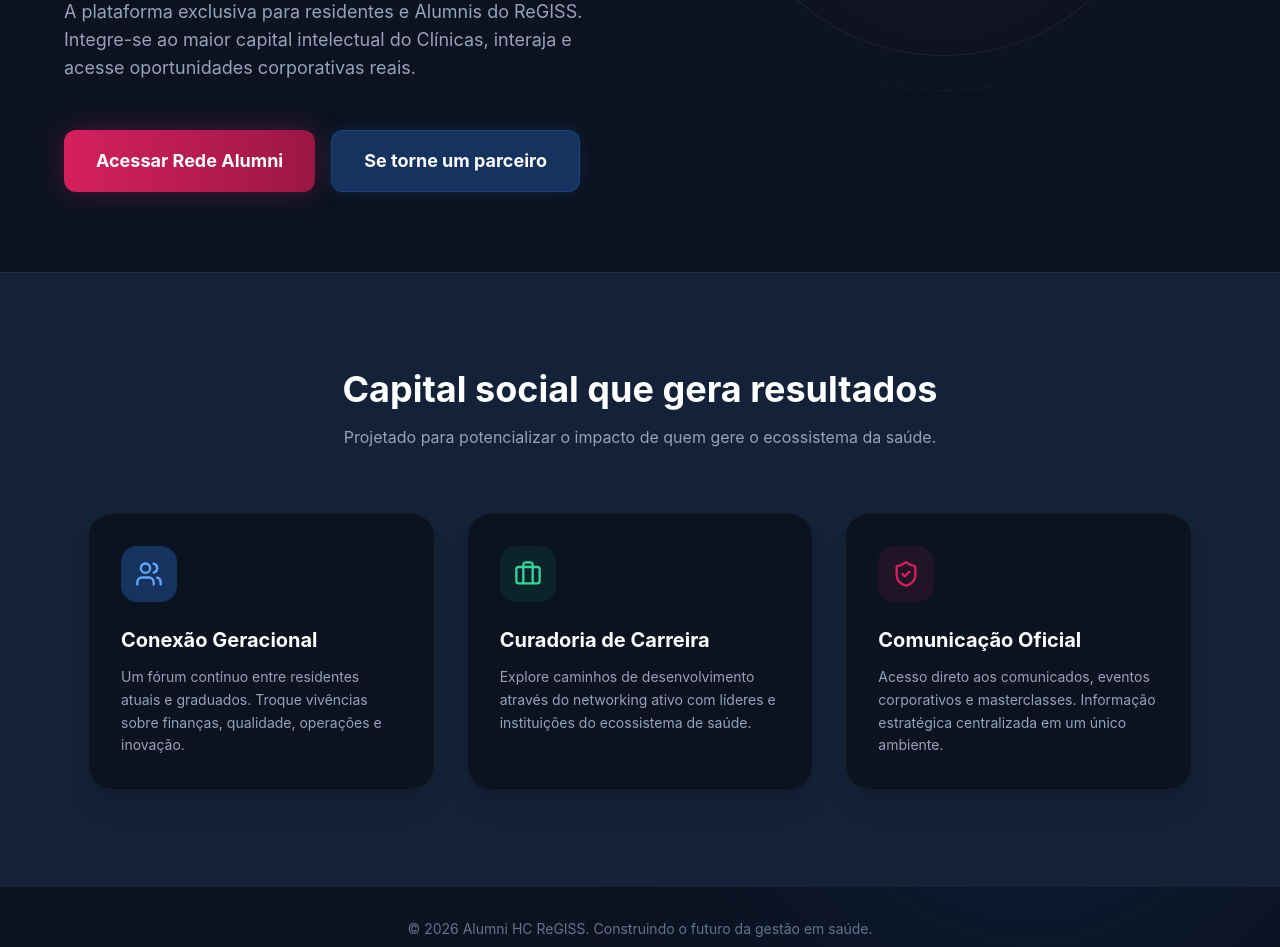
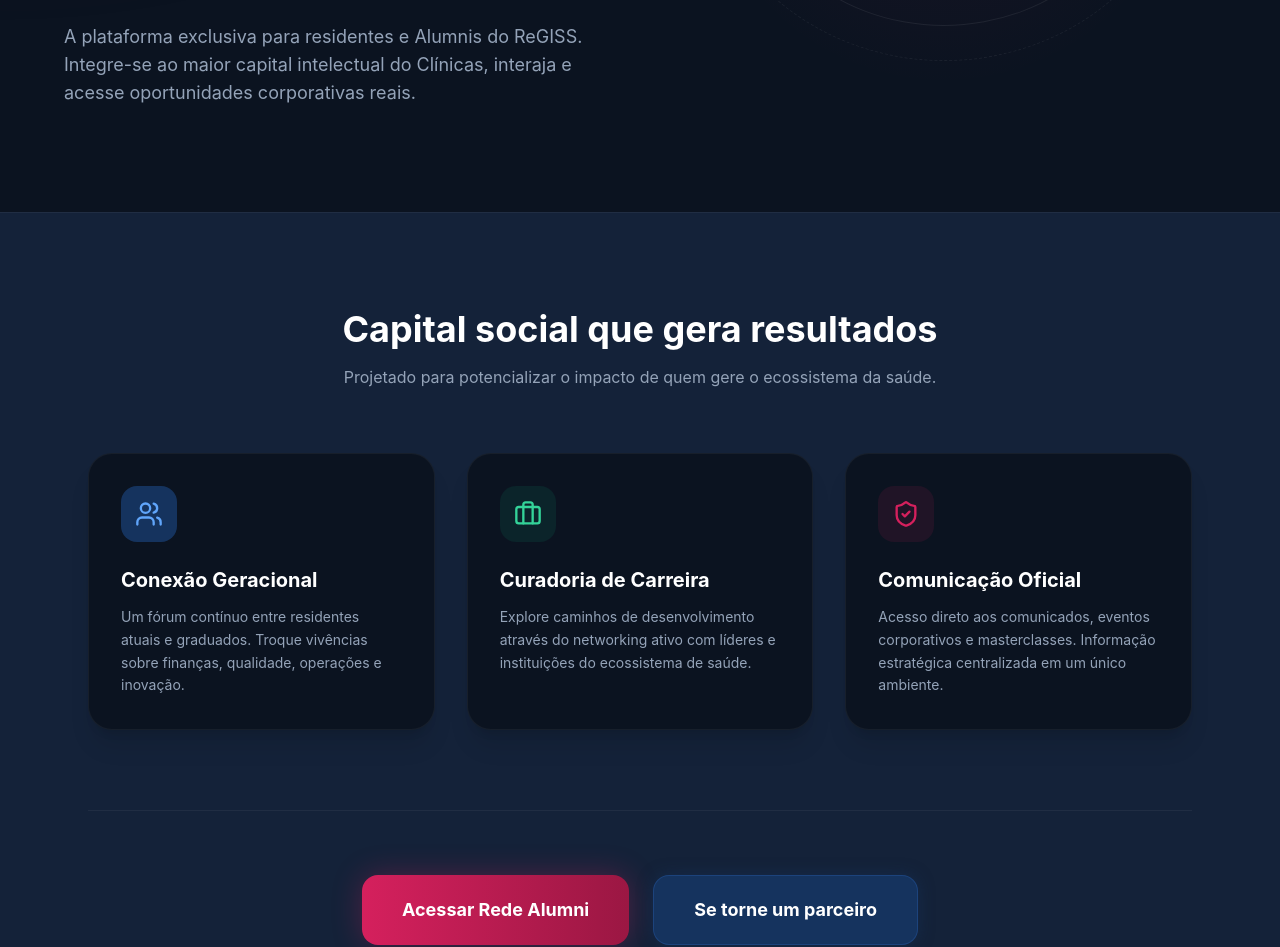
Before and after one commit to Gustavovanci/alumni_ReGISS, a React (Vite) app: page / in a window 1280 px wide. Shown: the part 588-1535 px from the top of the page. Built offline with nearby package versions, Linux system fonts and the light colour scheme.

Commit message:
fix(landing): missing closing div and rearrange hero ctas to bottom

```diff
--- a/src/pages/ForCompanies.tsx
+++ b/src/pages/ForCompanies.tsx
@@ -169,14 +169,8 @@ export const ForCompanies = () => {
                         Abandone a triagem exaustiva. Acesse o banco de talentos exclusivo dos ex-alunos e residentes de Gestão em Saúde do HCFMUSP. Profissionais altamente qualificados, filtrados pelas reais necessidades da sua instituição.
                     </p>
 
-                    <div className="flex flex-col sm:flex-row gap-4 pt-4">
-                        <button onClick={() => { setActiveTab('lead'); setIsModalOpen(true); }} className="px-8 py-4 bg-white text-[#142239] font-bold rounded-xl hover:bg-slate-200 transition-all flex items-center justify-center gap-3 text-lg shadow-[0_0_40px_rgba(255,255,255,0.15)] hover:scale-105 active:scale-95">
-                            Quero Construir uma Parceria <ArrowRight size={20} />
-                        </button>
-                        <button onClick={() => { setActiveTab('invite'); setIsModalOpen(true); }} className="px-8 py-4 bg-transparent border border-blue-500/30 text-blue-400 font-bold rounded-xl hover:bg-blue-500/10 transition-all flex items-center justify-center gap-3 text-lg shadow-[0_0_40px_rgba(59,130,246,0.1)] hover:scale-105 active:scale-95">
-                            <Key size={20} /> Tenho Código de Convite
-                        </button>
-                    </div>
+                    {/* Botões CTA movidos para o final da página conforme diretriz de UX */}
+                    <div className="hidden"></div>
                 </div>
 
                 {/* IMAGEM ILUSTRATIVA (MOCK DO DASHBOARD B2B) */}
@@ -230,6 +224,19 @@ export const ForCompanies = () => {
                             <div className="w-14 h-14 bg-green-500/10 text-green-400 rounded-2xl flex items-center justify-center mb-6"><Briefcase size={28} /></div>
                             <h3 className="text-xl font-bold mb-3 text-white">Vagas com Selo Ouro</h3>
                             <p className="text-slate-400 text-sm leading-relaxed">Prefere apenas postar a vaga? Sem problemas. Vagas de parceiros ganham destaque no topo do nosso feed e push notifications no celular dos residentes.</p>
+                        </div>
+                    </div>
+
+                    {/* CTA FINAL B2B (Estratégico p/ Leitura Prévia) */}
+                    <div className="mt-20 border-t border-white/5 pt-16 text-center">
+                        <h2 className="text-3xl font-bold text-white mb-8">Sua empresa está pronta para a elite?</h2>
+                        <div className="flex flex-col sm:flex-row justify-center gap-4">
+                            <button onClick={() => { setActiveTab('lead'); setIsModalOpen(true); }} className="px-8 py-4 bg-white text-[#142239] font-bold rounded-xl hover:bg-slate-200 transition-all flex items-center justify-center gap-3 text-lg shadow-[0_0_40px_rgba(255,255,255,0.15)] hover:scale-105 active:scale-95">
+                                Quero Construir uma Parceria <ArrowRight size={20} />
+                            </button>
+                            <button onClick={() => { setActiveTab('invite'); setIsModalOpen(true); }} className="px-8 py-4 bg-[#142239] border border-blue-500/30 text-blue-400 font-bold rounded-xl hover:bg-blue-500/10 transition-all flex items-center justify-center gap-3 text-lg shadow-[0_0_40px_rgba(59,130,246,0.1)] hover:scale-105 active:scale-95">
+                                <Key size={20} /> Tenho Código de Convite
+                            </button>
                         </div>
                     </div>
                 </div>
--- a/src/pages/LandingAlumni.tsx
+++ b/src/pages/LandingAlumni.tsx
@@ -209,7 +209,7 @@ export const LandingAlumni = () => {
                             A plataforma exclusiva para residentes e Alumnis do ReGISS. Integre-se ao maior capital intelectual do Clínicas, interaja e acesse oportunidades corporativas reais.
                         </p>
 
-                        <div className="flex flex-col sm:flex-row gap-4 pt-4">
+                        <div className="flex flex-col gap-4 pt-4 md:hidden">
                             <button
                                 onClick={() => navigate('/login')}
                                 className="bg-gradient-to-r from-[#D5205D] to-[#9B1743] hover:from-[#E22E6A] hover:to-[#A71C4B] text-white px-8 py-4 rounded-xl font-bold text-lg transition-all shadow-[0_0_30px_rgba(213,32,93,0.3)] hover:shadow-[0_0_40px_rgba(213,32,93,0.5)] hover:-translate-y-1 w-full sm:w-auto text-center"
@@ -339,8 +339,8 @@ export const LandingAlumni = () => {
                 </div>
             </main>
 
-            {/* Seção de Features */}
-            <section className="relative z-10 py-24 bg-[#142239] border-t border-white/5">
+            {/* Seção de Features (Apenas Desktop) */}
+            <section className="relative z-10 py-24 bg-[#142239] border-t border-white/5 hidden md:block">
                 <div className="max-w-6xl mx-auto px-6">
                     <div className="text-center mb-16">
                         <h2 className="text-3xl md:text-4xl font-bold text-white mb-4">Capital social que gera resultados</h2>
@@ -378,6 +378,23 @@ export const LandingAlumni = () => {
                             </p>
                         </div>
                     </div>
+
+                    {/* CTA Final Desktop */}
+                    <div className="mt-20 hidden md:flex justify-center gap-6 border-t border-white/5 pt-16">
+                        <button
+                            onClick={() => navigate('/login')}
+                            className="bg-gradient-to-r from-[#D5205D] to-[#9B1743] hover:from-[#E22E6A] hover:to-[#A71C4B] text-white px-10 py-5 rounded-2xl font-bold text-lg transition-all shadow-[0_0_30px_rgba(213,32,93,0.3)] hover:shadow-[0_0_40px_rgba(213,32,93,0.5)] hover:-translate-y-1 text-center"
+                        >
+                            Acessar Rede Alumni
+                        </button>
+                        <button
+                            onClick={() => navigate('/para-empresas')}
+                            className="bg-[#15335E] hover:bg-[#1C4177] border border-blue-500/20 shadow-[0_0_15px_rgba(21,51,94,0.5)] text-white px-10 py-5 rounded-2xl font-bold text-lg transition-all hover:scale-105 active:scale-95 text-center"
+                        >
+                            Se torne um parceiro
+                        </button>
+                    </div>
+
                 </div>
             </section>
 
```
